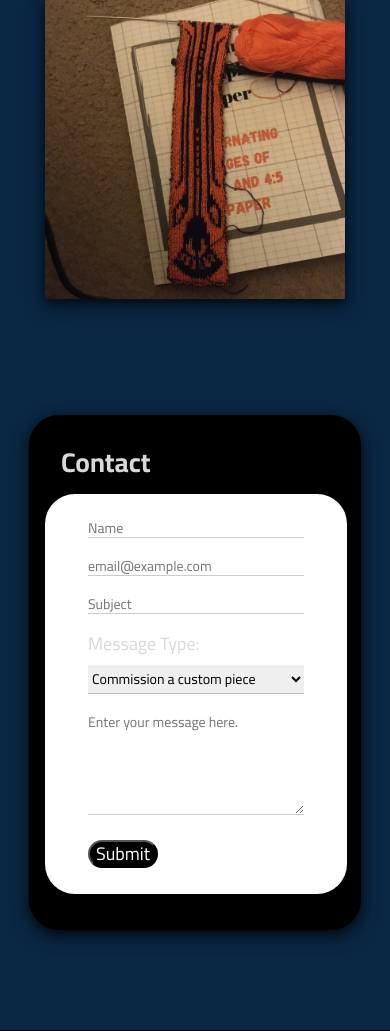
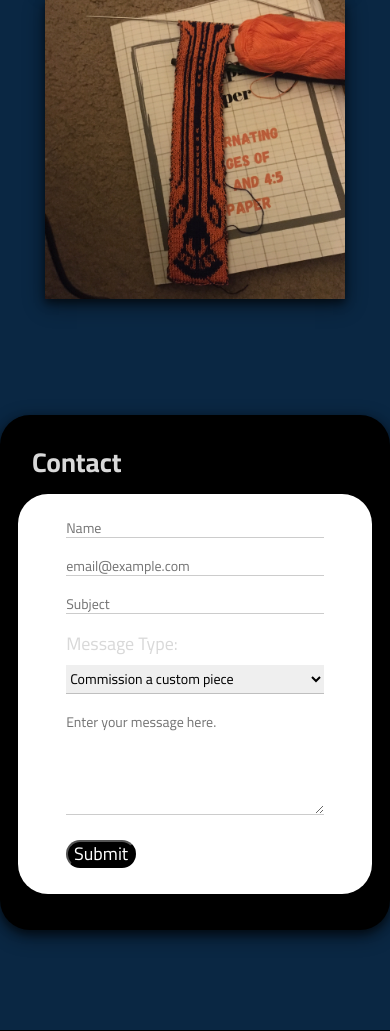
Before and after one commit to ewotawa/eewl, a Flask app: page / in a window 390 px wide. Shown: the part 2032-3063 px from the top of the page. Run offline with Flask 2, Linux system fonts and the light colour scheme; some libraries are stand-ins or nearby versions.

Commit message:
more css fixes for recaptcha

```diff
--- a/static/blocks/contact/__form/contact__form.css
+++ b/static/blocks/contact/__form/contact__form.css
@@ -11,8 +11,8 @@
 /* resolution more than 320px, fewer than 880px */
 
 /* resolution more than 320px, fewer than 880px */
-@media screen and (max-width: 320px) {
-  .contact {
+@media screen and (max-width: 880px) {
+  .contact__form {
     width: 100%;
   }
 }
--- a/static/blocks/contact/contact.css
+++ b/static/blocks/contact/contact.css
@@ -18,12 +18,6 @@
 /* resolution more than 320px, fewer than 880px */
 @media screen and (max-width: 880px) {
   .contact {
-    max-width: 300px;
+    max-width: 370px;
   }
 }
-
-@media screen and (max-width: 320px) {
-  .contact {
-    max-width: 100%;
-  }
-}
```
